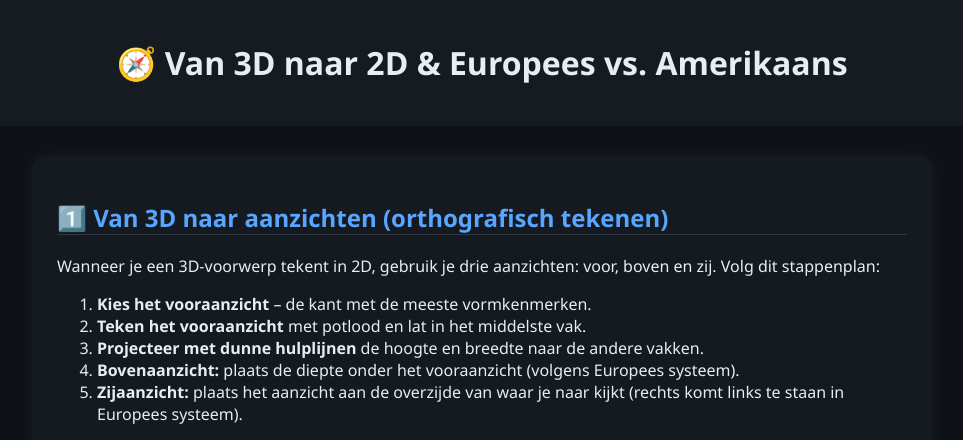
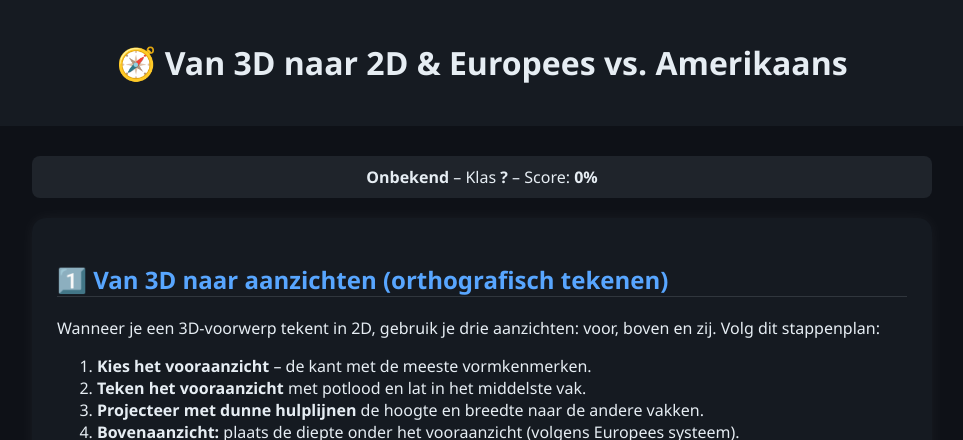
Before and after one commit to julianra/aanzichten, a plain HTML site: page projectiesystemen.html in a window 1280 px wide. Shown: the top 440 px of the page, without its empty margins (158-1121 px from the left). Drawn offline with Linux system fonts and the light colour scheme.

Commit message:
Update projectiesystemen.html

```diff
--- a/projectiesystemen.html
+++ b/projectiesystemen.html
@@ -58,6 +58,14 @@
 </header>
 
 <main>
+<div style="background:#1f242b;padding:10px;border-radius:8px;margin-bottom:20px;text-align:center;">
+  <script>
+    const naam = localStorage.getItem("naam") || "Onbekend";
+    const klas = localStorage.getItem("klas") || "?";
+    const score = localStorage.getItem("finalScore") || 0;
+    document.write(`<strong>${naam}</strong> – Klas <strong>${klas}</strong> – Score: <strong>${score}%</strong>`);
+  </script>
+</div>
 
 <section class="card">
   <h2>1️⃣ Van 3D naar aanzichten (orthografisch tekenen)</h2>
```
